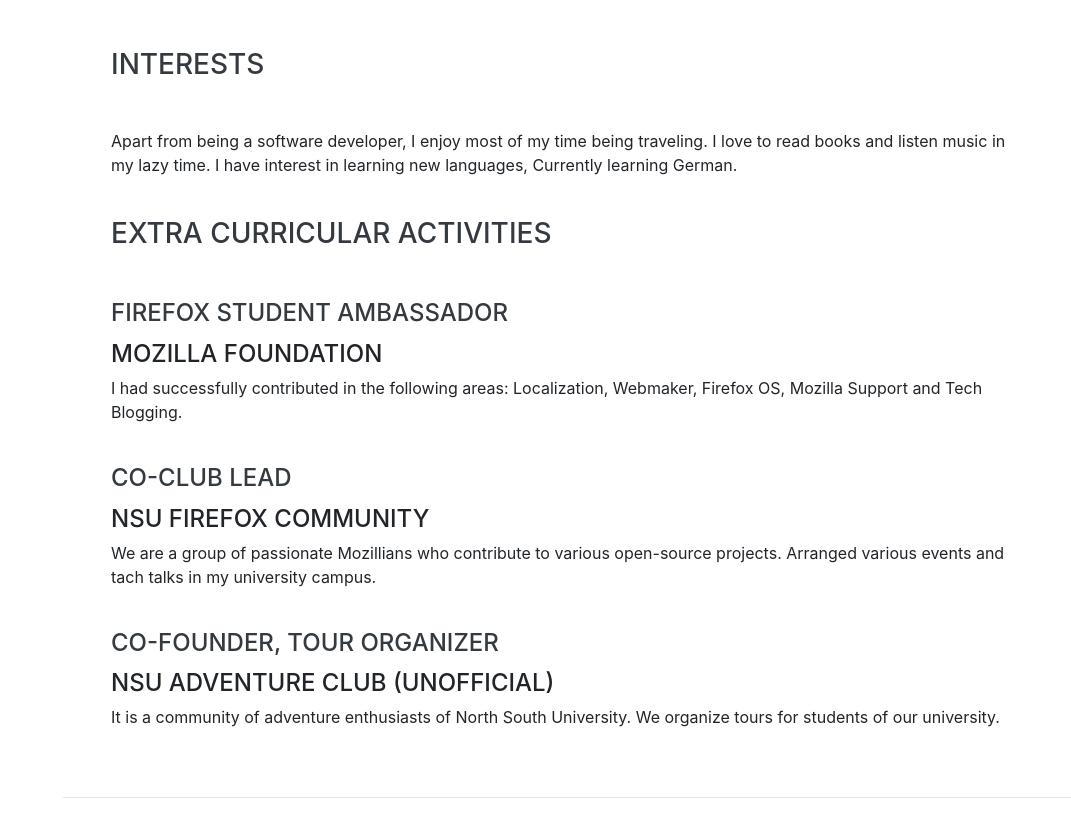
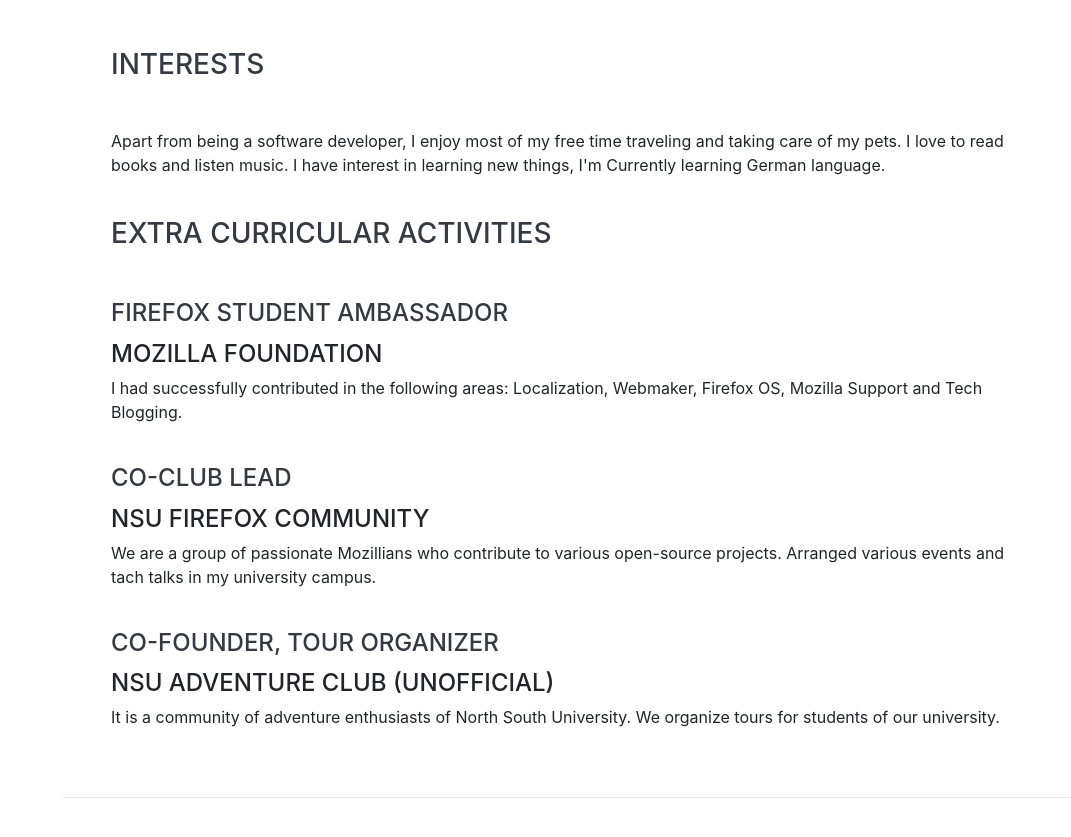
Before and after one commit to raadu/raadu.github.io, a website with bundled scripts: page index.html in a window 1280 px wide. Shown: the part 4501-5338 px from the top of the page, without its empty margins (209-1280 px from the left). Built offline with nearby package versions, Linux system fonts and the light colour scheme; a web font is replaced by a local one.

Commit message:
hobby section updated

```diff
--- a/index.html
+++ b/index.html
@@ -284,7 +284,7 @@
         <section class="resume-section p-3 p-lg-5 d-flex align-items-center" id="interests">
             <div class="w-100">
                 <h3 class="mb-5">Interests</h3>
-                <p>Apart from being a software developer, I enjoy most of my time being traveling. I love to read books and listen music in my lazy time. I have interest in learning new languages, Currently learning German.
+                <p>Apart from being a software developer, I enjoy most of my free time traveling and taking care of my pets. I love to read books and listen music. I have interest in learning new things, I'm Currently learning German language.
                     <br>
                     <br>
                     <h3 class="mb-5">Extra Curricular Activities</h3>
```
